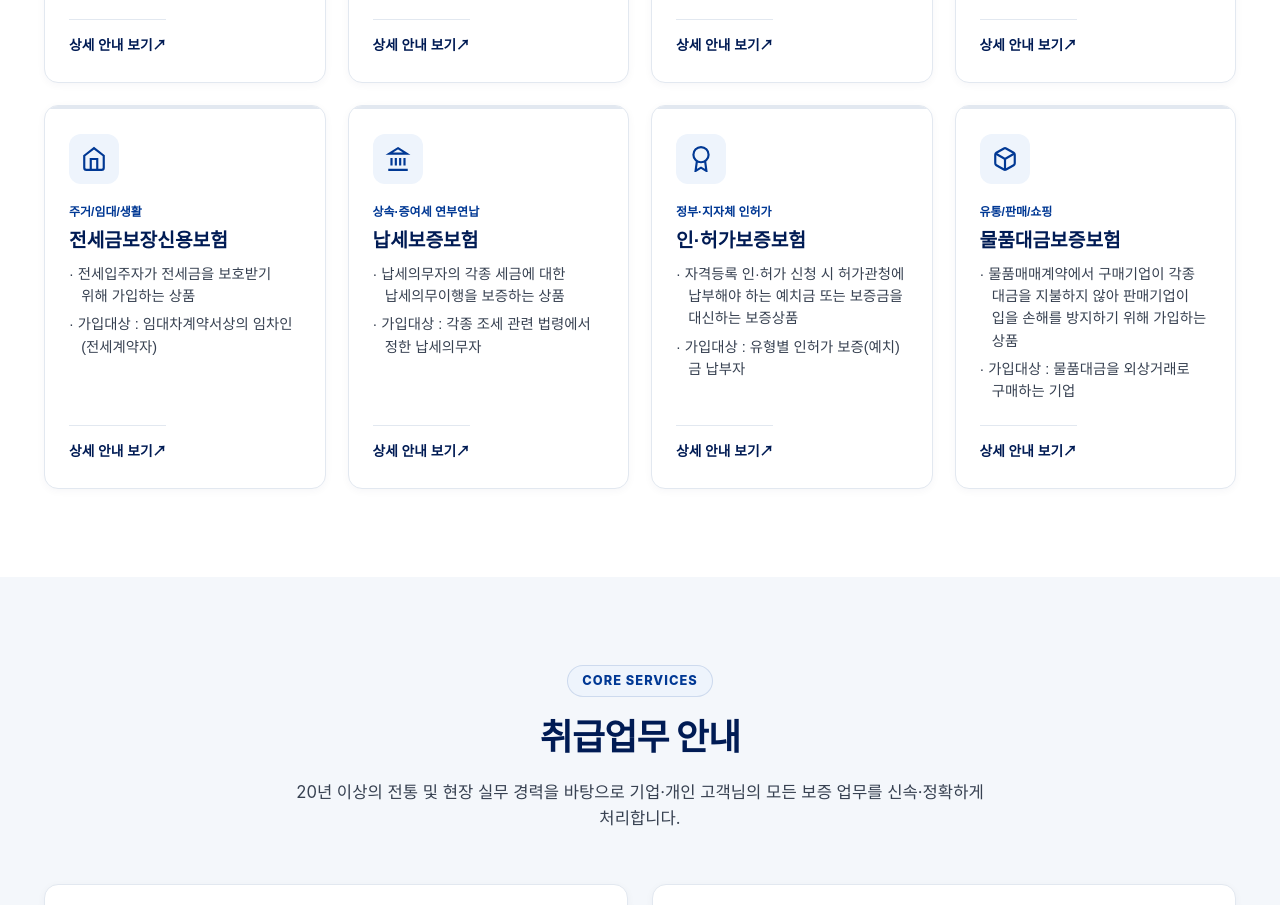
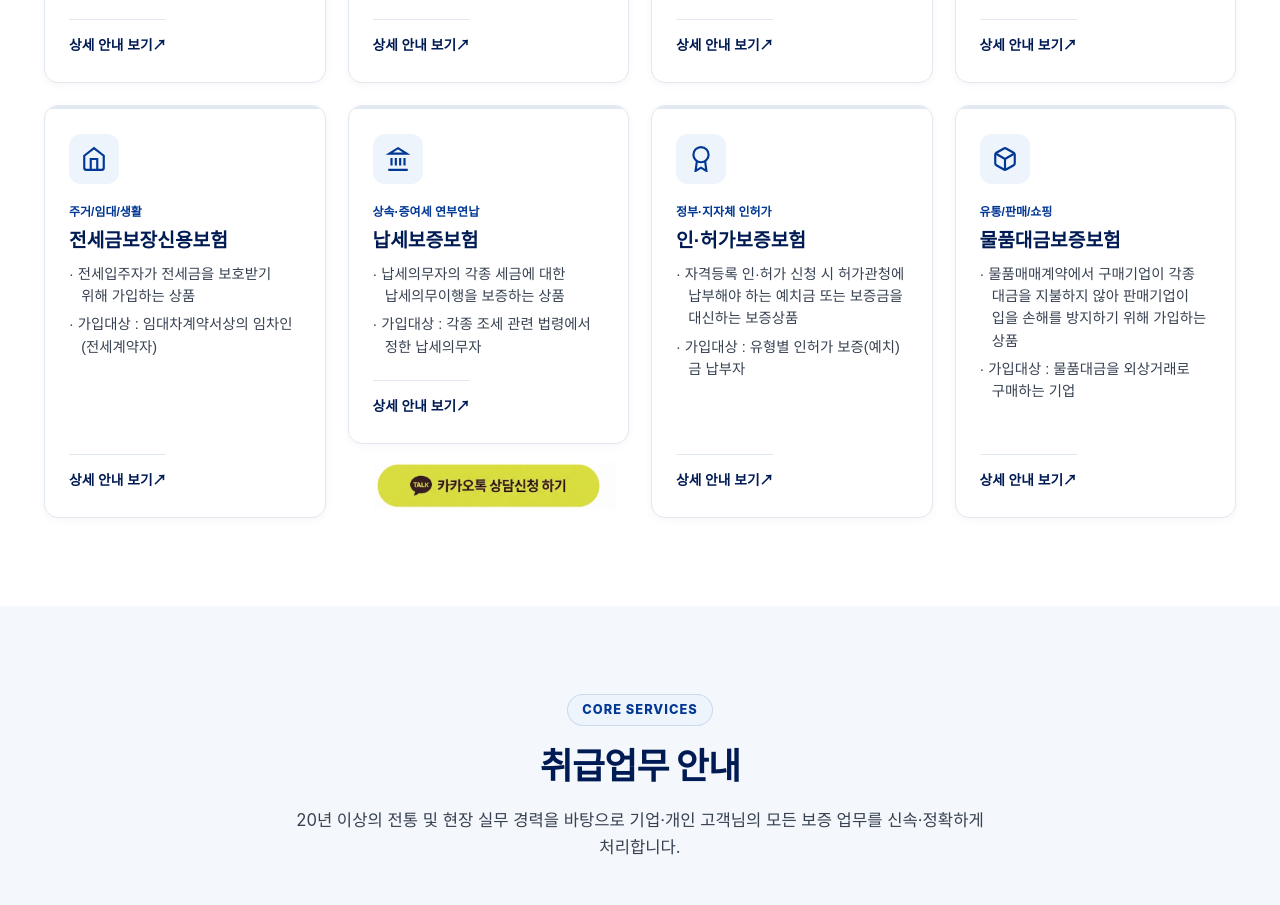
Before and after one commit to yongthecool/sgi-homepage, a website: page index.html in a window 1280 px wide. Shown: the part 2551-3456 px from the top of the page. Drawn offline with nearby package versions, Linux system fonts and the light colour scheme; a web font is replaced by a local one.

Commit message:
Add KakaoTalk open-chat consult button below 납세보증보험 card

```diff
--- a/index.html
+++ b/index.html
@@ -450,7 +450,8 @@
                         </div>
                     </button>
 
-                    <!-- 6. 납세보증보험 -->
+                    <!-- 6. 납세보증보험 (+ 카카오톡 상담신청 버튼) -->
+                    <div class="product-card-group">
                     <button type="button" class="product-card"
                         onclick="openProductWindow('https://www.sgic.co.kr/biz/ccp/index.html?p=CCPPRD050601F01', '납세보증보험')">
                         <div>
@@ -477,6 +478,11 @@
                             <span>↗</span>
                         </div>
                     </button>
+                    <a href="https://open.kakao.com/o/sgaUMiXi" target="_blank" rel="noopener noreferrer"
+                        class="kakao-consult-link" aria-label="카카오톡 상담신청 하기 (오픈채팅)">
+                        <img src="assets/kakao-consult-btn.png" alt="카카오톡 상담신청 하기" width="425" height="96">
+                    </a>
+                    </div>
 
                     <!-- 7. 인허가보증보험 -->
                     <button type="button" class="product-card"
--- a/styles.css
+++ b/styles.css
@@ -939,6 +939,35 @@ textarea.form-control {
 
 .product-desc-item + .product-desc-item {
     margin-top: 6px;
+}
+
+/* 카카오톡 상담신청 버튼 (납세보증보험 카드 아래 전용) */
+.product-card-group {
+    display: flex;
+    flex-direction: column;
+    gap: 10px;
+}
+
+.product-card-group .product-card {
+    flex: 1;
+}
+
+.kakao-consult-link {
+    display: block;
+    border-radius: 999px;
+    transition: var(--transition);
+}
+
+.kakao-consult-link img {
+    display: block;
+    width: 100%;
+    height: auto;
+}
+
+.kakao-consult-link:hover,
+.kakao-consult-link:focus-visible {
+    transform: translateY(-2px);
+    filter: brightness(0.97);
 }
 
 .product-link-footer {
```
Also changed, not shown: assets/kakao-consult-btn.png (added).
